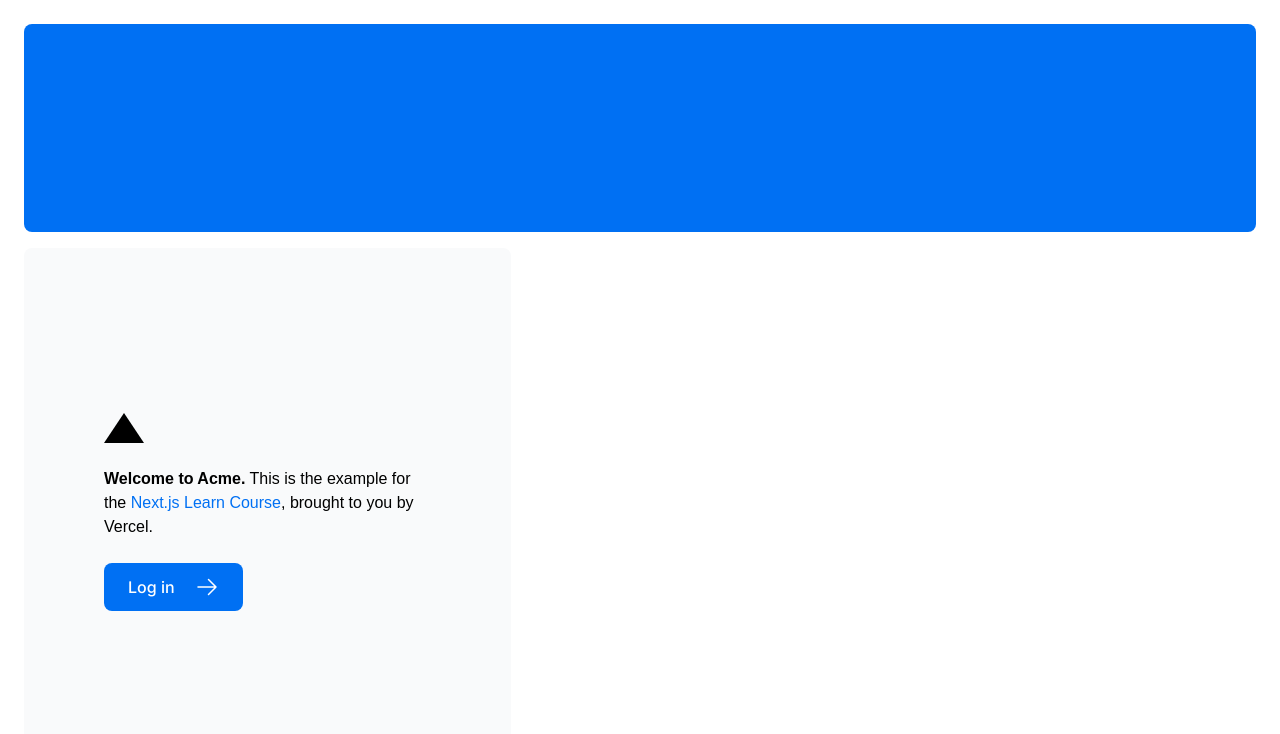
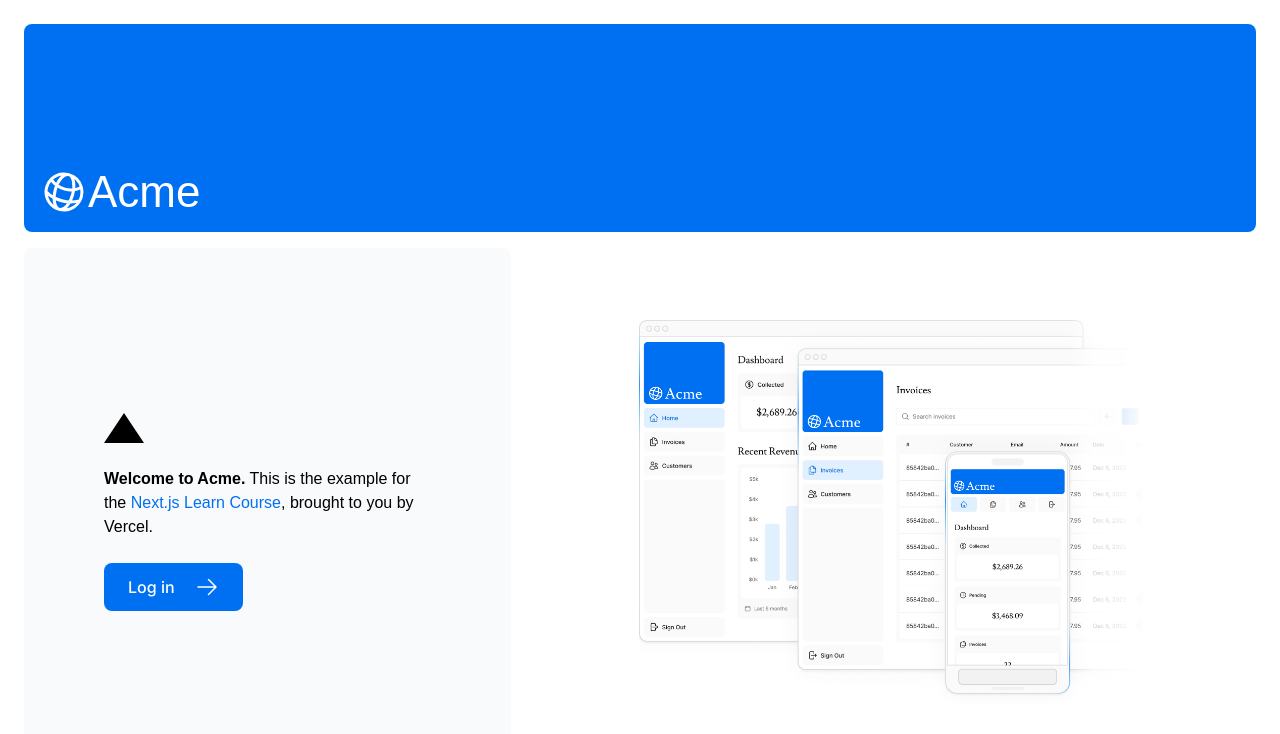
Before and after one commit to OlenaReukova/dashboard, a Next.js app: page / in a window 1280 px wide. Shown: the top 734 px of the page. Built offline with nearby package versions, Linux system fonts and the light colour scheme; a web font is replaced by a local one.

Commit message:
creating Dashboard pages

```diff
--- /dev/null
+++ b/app/dashboard/customers/page.tsx
@@ -0,0 +1,3 @@
+export default function Customers() {
+  return <p>Customers Page</p>;
+}
--- /dev/null
+++ b/app/dashboard/invoices/page.tsx
@@ -0,0 +1,3 @@
+export default function Invoices() {
+  return <p>Invoices Page</p>;
+}
--- /dev/null
+++ b/app/dashboard/page.tsx
@@ -0,0 +1,3 @@
+export default function Page() {
+  return <p>Dashboard Page</p>;
+}
--- a/app/page.tsx
+++ b/app/page.tsx
@@ -3,12 +3,13 @@
 import Link from 'next/link';
 import styles from '@/app/ui/home.module.css';
 import { lusitana } from '@/app/ui/fonts';
+import Image from 'next/image';
 
 export default function Page() {
   return (
     <main className="flex min-h-screen flex-col p-6">
       <div className="flex h-20 shrink-0 items-end rounded-lg bg-blue-500 p-4 md:h-52">
-        {/* <AcmeLogo /> */}
+        <AcmeLogo />
       </div>
       <div className="mt-4 flex grow flex-col gap-4 md:flex-row">
         <div className="flex flex-col justify-center gap-6 rounded-lg bg-gray-50 px-6 py-10 md:w-2/5 md:px-20">
@@ -29,6 +30,20 @@
         </div>
         <div className="flex items-center justify-center p-6 md:w-3/5 md:px-28 md:py-12">
           {/* Add Hero Images Here */}
+          <Image
+            src="/hero-desktop.png"
+            width={1000}
+            height={760}
+            className="hidden md:block"
+            alt="Screenshots of the dashboard project showing desktop version"
+          />
+          <Image
+            src="/hero-mobile.png"
+            width={560}
+            height={620}
+            className="block md:hidden"
+            alt="Screenshots of the dashboard project showing desktop version"
+          />
         </div>
       </div>
     </main>
```
Also changed, not shown: 1 other file (tests, documents, lock files or other folders).
